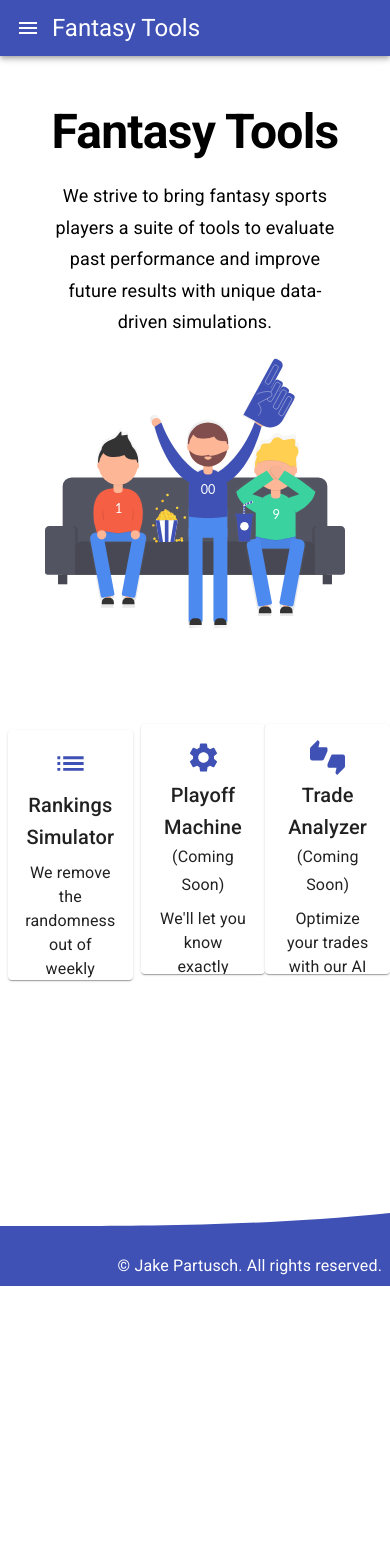
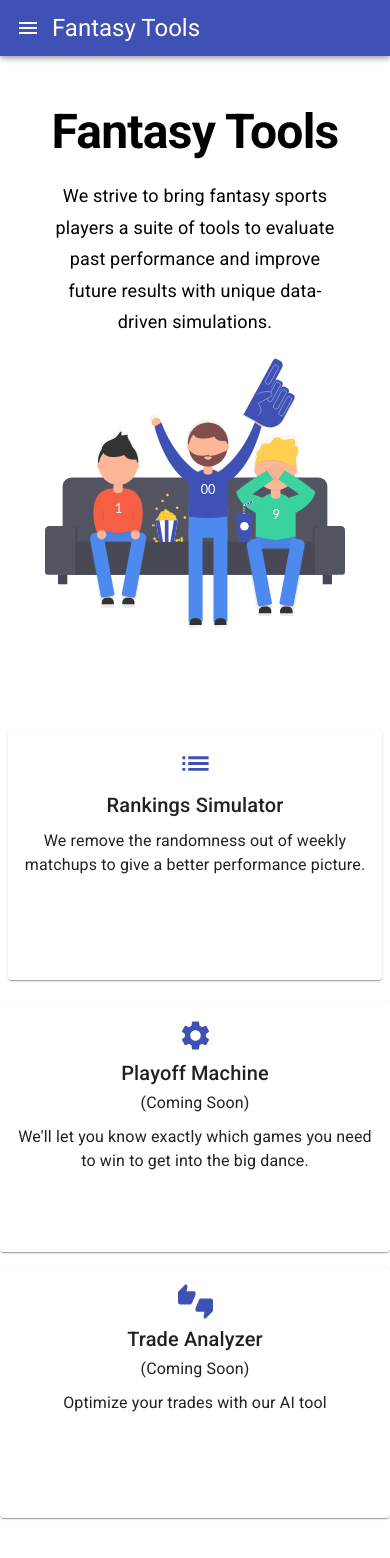
Before and after one commit to JakePartusch/fantasy-tools, a React (Create React App) app: page / in a window 390 px wide. Shown: the top 1558 px of the page. Before the commit the page ends 1286 px from the top, so only its background shows below. Built offline with nearby package versions, Linux system fonts and the light colour scheme; what @3846masa/axios-cookiejar-support would draw is missing.

Commit message:
fix: using grid for responsiveness

```diff
--- a/src/pages/home/Home.js
+++ b/src/pages/home/Home.js
@@ -2,7 +2,7 @@
 import { jsx } from '@emotion/core';
 import React from 'react';
 import { useHistory } from 'react-router-dom';
-import { Typography, Card, CardContent, Button } from '@material-ui/core';
+import { Typography, Card, CardContent, Button, Grid } from '@material-ui/core';
 import FansImg from './fans.svg';
 import ListIcon from '@material-ui/icons/List';
 import GearIcon from '@material-ui/icons/Settings';
@@ -38,9 +38,10 @@ const Home = () => {
         <img css={{ maxWidth: '300px' }} alt="Football fans on coach" src={FansImg} />
       </header>
       <section css={{ maxWidth: 960, margin: '3rem auto 0 auto' }}>
-        <div css={{ display: 'flex', justifyContent: 'space-between' }}>
+        <Grid container spacing={2}>
+          <Grid item md={4} xs={12}>
             <Button css={{ textTransform: 'none' }} onClick={() => history.push('/rankings')}>
-            <Card css={{ width: 250, height: 250 }}>
+              <Card css={{ minHeight: 250 }}>
                 <CardContent>
                   <ListIcon color="primary" fontSize="large" />
                   <Typography css={{ marginBottom: '0.5rem' }} variant="h6" component="h2">
@@ -52,7 +53,9 @@ const Home = () => {
                 </CardContent>
               </Card>
             </Button>
-          <Card css={{ width: 250, height: 250 }}>
+          </Grid>
+          <Grid item md={4} xs={12}>
+            <Card css={{ minHeight: 250 }}>
               <CardContent>
                 <GearIcon color="primary" fontSize="large" />
                 <Typography variant="h6" component="h2">
@@ -61,10 +64,14 @@ const Home = () => {
                 <Typography css={{ marginBottom: '0.5rem' }} component="div" variant="subtitle1">
                   (Coming Soon)
                 </Typography>
-              <Typography>We'll let you know exactly which games you need to win to get into the big dance.</Typography>
+                <Typography>
+                  We'll let you know exactly which games you need to win to get into the big dance.
+                </Typography>
               </CardContent>
             </Card>
-          <Card css={{ width: 250, height: 250 }}>
+          </Grid>
+          <Grid item md={4} xs={12}>
+            <Card css={{ minHeight: 250 }}>
               <CardContent>
                 <ThumbsUpDownIcon color="primary" fontSize="large" />
                 <Typography variant="h6" component="h2">
@@ -76,7 +83,8 @@ const Home = () => {
                 <Typography>Optimize your trades with our AI tool</Typography>
               </CardContent>
             </Card>
-        </div>
+          </Grid>
+        </Grid>
       </section>
     </>
   );
```
Lines whose indentation alone changed are shown as unchanged.
